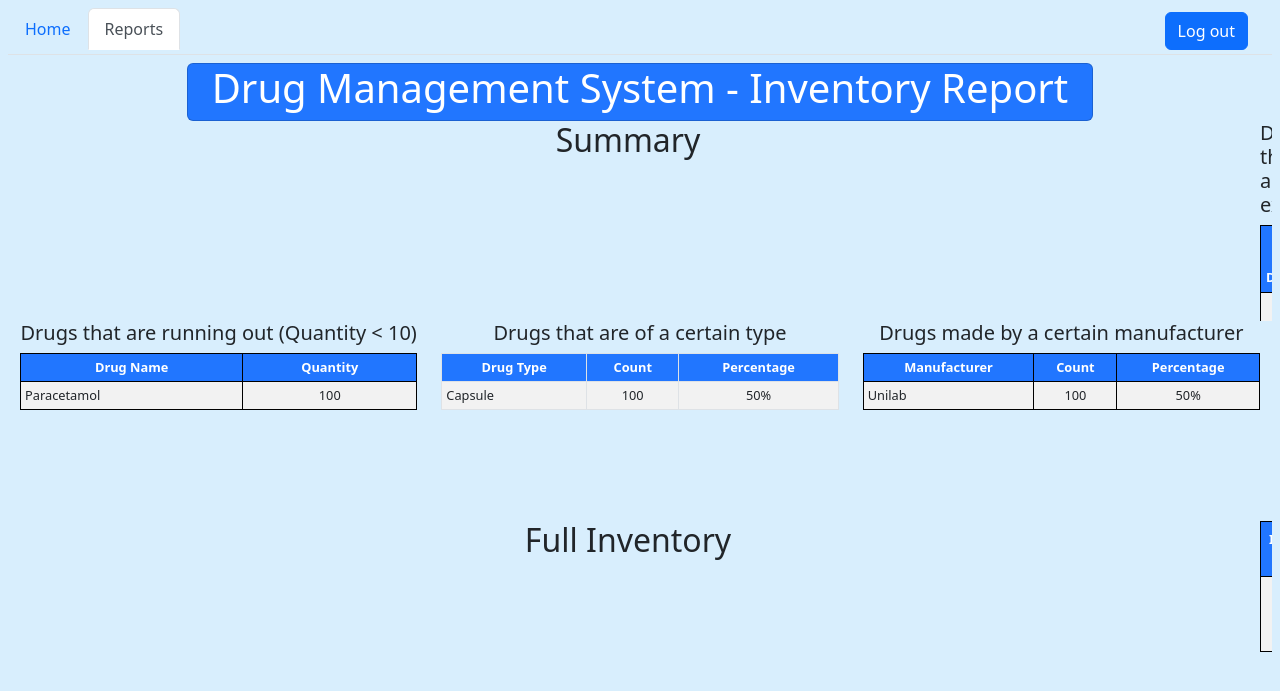
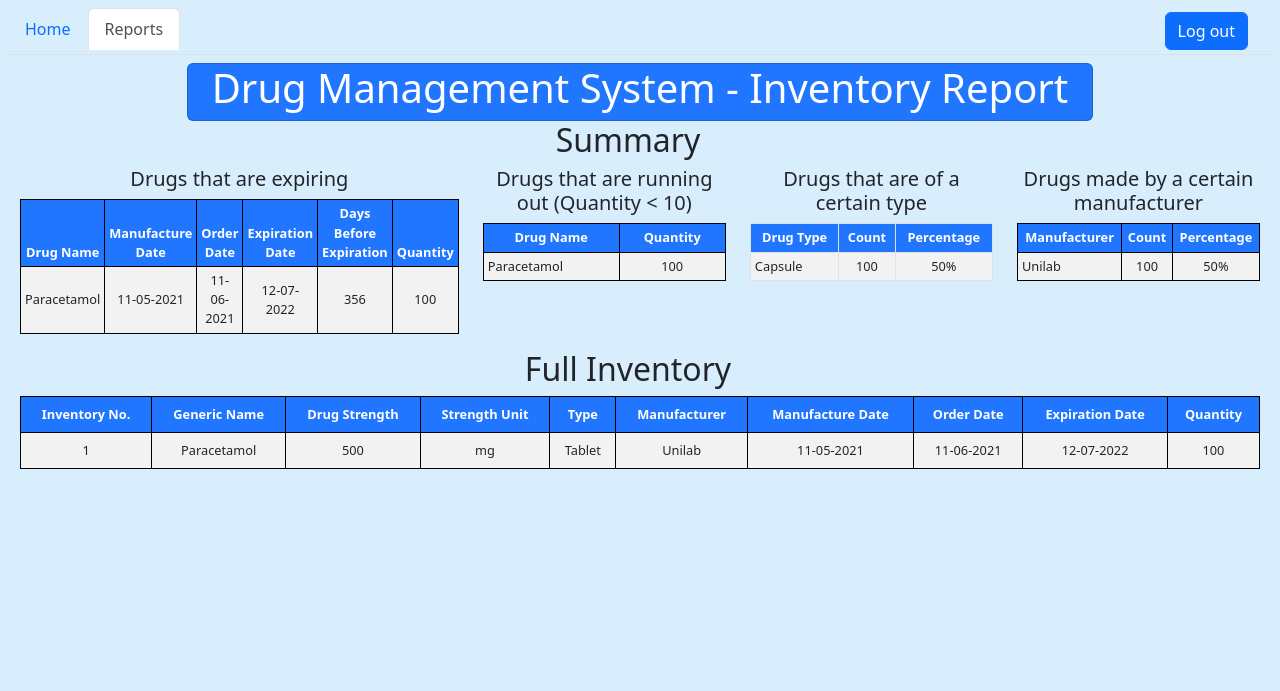
Before and after one commit to Ramos-H/Drug-Management-System, a PHP site: page /html/index.html in a window 1280 px wide, after a click on "Reports". Shown: the top 691 px of the page. Run offline with PHP 8.4, Linux system fonts and the light colour scheme.

Commit message:
made adjustments

```diff
--- a/css/drugreport-style.css
+++ b/css/drugreport-style.css
@@ -1,15 +1,5 @@
 body{
     background-color: #D8EEFD;
-}
-#col-md-style{
-    text-align: center;
-    height:200px;
-    overflow-y: auto;
-}
-#col-mx-style{
-    text-align: center;
-    height:150px;
-    overflow-y: auto;
 }
 #tablestyle{
     border: 1px solid;
@@ -22,8 +12,6 @@ body{
     color:white;
     background-color: #2176FF;
     font-size: 1vw;
-    position: sticky;
-    top: 0;
 }
 .tablebody{
     background-color: white;
--- a/html/index.html
+++ b/html/index.html
@@ -10,6 +10,16 @@
     <link href="https://cdn.jsdelivr.net/npm/bootstrap@5.2.1/dist/css/bootstrap.min.css" rel="stylesheet" integrity="sha384-iYQeCzEYFbKjA/T2uDLTpkwGzCiq6soy8tYaI1GyVh/UjpbCx/TYkiZhlZB6+fzT" crossorigin="anonymous">
 
     <link href="../css/drugreport-style.css" rel="stylesheet">
+    <style>
+      body{
+        background-color: #D8EEFD;
+        overflow: auto;
+      }
+      tr{
+        text-align: center;
+      }
+    </style>
+
   </head>
 
   <body class="p-2">
@@ -94,7 +104,7 @@
                 </div>
               </div>
               <!-- Drugs that are expiring -->
-              <div class="col-md" id="col-md-style">
+              <div class="col-md">
                 <h5 class="text-center">Drugs that are expiring</h5>
                 <table class="table table-striped table-bordered table-sm align-middle text-center" id="tablestyle">
                   <thead class="tablehead">
@@ -120,7 +130,7 @@
                 </table>
               </div>
               <!-- Drugs that are running out (Quantity < 10) -->
-              <div class="col-md" id="col-md-style">
+              <div class="col-md">
                 <h5 class="text-center">Drugs that are running out (Quantity &lt; 10)</h5>
                 <table class="table table-striped table-bordered table-sm align-middle text-center" id="tablestyle">
                   <thead class="tablehead">
@@ -138,7 +148,7 @@
                 </table>
               </div>
               <!-- Drugs that are of a certain type -->
-              <div class="col-md" id="col-md-style">
+              <div class="col-md">
                 <h5 class="text-center">Drugs that are of a certain type</h5>
                 <table class="table table-striped table-bordered table-sm align-middle text-center">
                   <thead class="tablehead">
@@ -158,7 +168,7 @@
                 </table>
               </div>
               <!-- Drugs made by a certain manufacturer -->
-              <div class="col-md" id="col-md-style">
+              <div class="col-md">
                 <h5 class="text-center">Drugs made by a certain manufacturer</h5>
                 <table class="table table-striped table-bordered table-sm align-middle text-center" id="tablestyle">
                   <thead class="tablehead">
@@ -185,7 +195,7 @@
                   <h2>Full Inventory</h2>
                 </div>
               </div>
-              <div class="col mx-auto" id="col-mx-style">
+              <div class="col mx-auto">
                 <table class="table table-striped table-bordered text-center align-middle" id="tablestyle">
                   <thead class="tablehead">
                     <th>Inventory No.</th>
```
